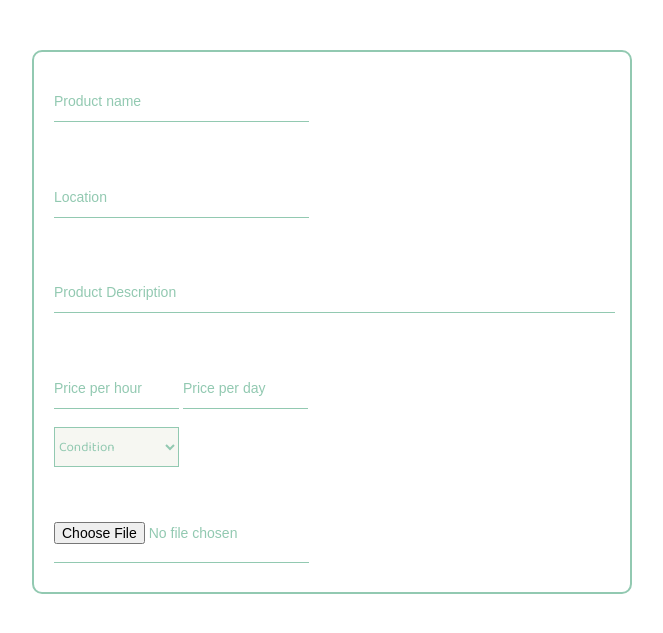
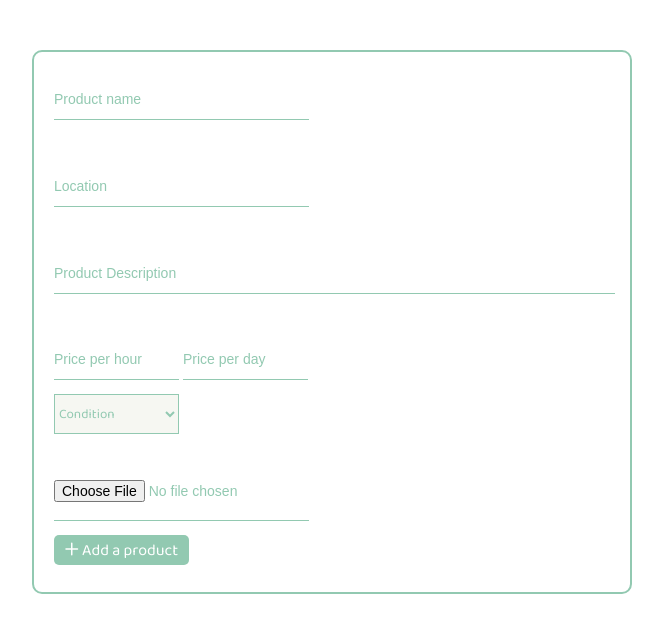
Before and after one commit to pmfigjat/RENT-OUT, a PHP site: page /add_product.html in a window 1280 px wide. Shown: the part 61-694 px from the top of the page, without its empty margins (308-971 px from the left). Run offline with PHP 8.4, Linux system fonts and the light colour scheme.

Commit message:
cant properly validate add_product inputs

```diff
--- a/add_product.html
+++ b/add_product.html
@@ -49,9 +49,10 @@
             </select><br>
             <input type="file" name="image" id="image" accept="image/*">
 
+            <button type="submit" id="btn"><i class="fa-regular fa-plus"></i> Add a product</button>
 
         </div>
     </div>
  </main>
-
+<script src="js/add_product.js"></script>
 </html>
--- a/style/add_product.css
+++ b/style/add_product.css
@@ -140,3 +140,18 @@ nav {
  select:focus{
     outline: none;
 }
+
+.inputs button {
+    width: 135px;
+    height: 30px;
+    background-color: #92C9B1;
+    color: #fff;
+    font-family: "Baloo 2", sans-serif;
+    font-size: 16px;
+    font-weight: 500;
+    text-decoration: none;
+    text-align: center;
+    border-radius: 5px;
+    border: none;
+
+}
--- a/style/home.css
+++ b/style/home.css
@@ -4,7 +4,6 @@
     font-family: "Baloo 2", sans-serif;
 }
 body{
-    min-height: 2500px;
     height: fit-content;
 }
 
@@ -278,6 +277,7 @@ height: 130px;
     margin: 0 auto;
     padding: 20px;
     background-color: #dadad8;
+    margin-bottom: 50px;
 }
 .background1{
     background-color: #d9d9d9;
```
Also changed, not shown: js/add_product.js (added, +11 -0 lines).
